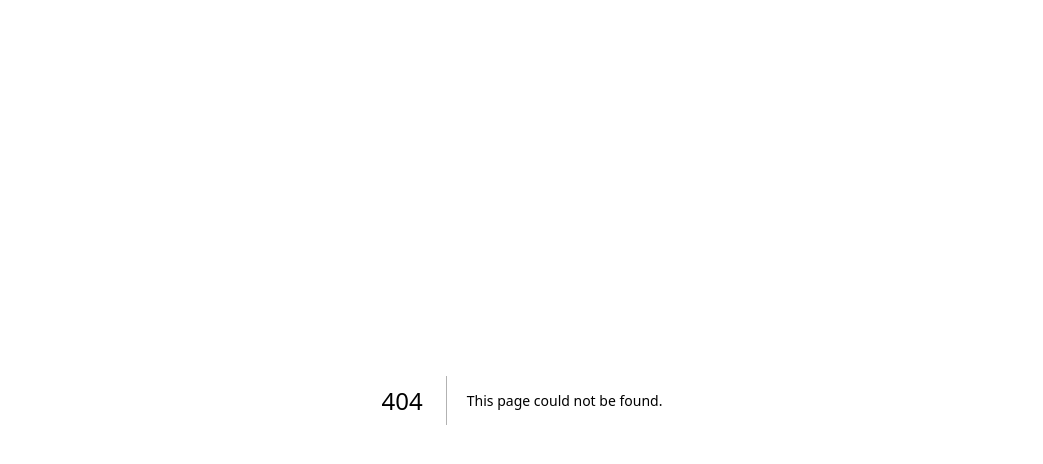
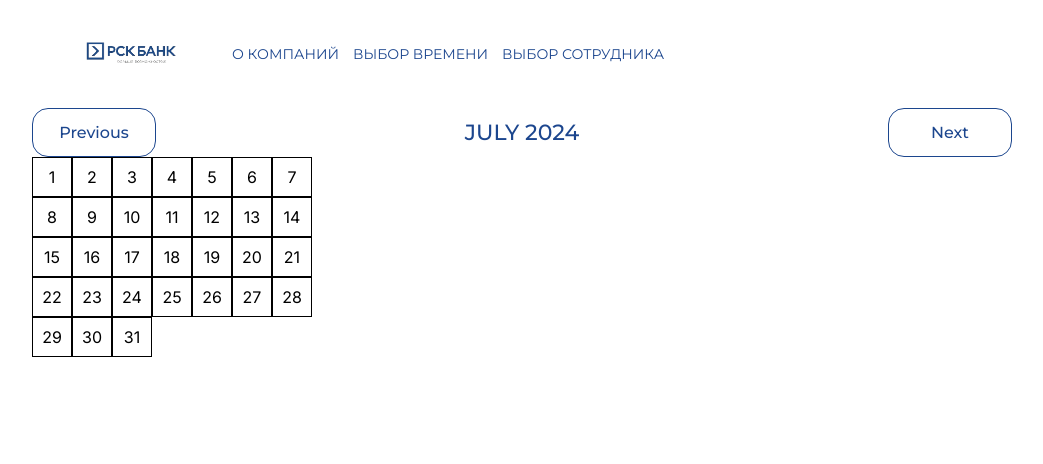
Before and after one commit to lev1tha/banking, a Next.js app: page /date in a window 1280 px wide. Before the commit this address had no page. Shown: the top 464 px of the page, without its empty margins (118-1161 px from the left). Built offline with nearby package versions, Linux system fonts and the light colour scheme.

Commit message:
add multistep form

```diff
--- /dev/null
+++ b/app/(home)/date/page.tsx
@@ -0,0 +1,14 @@
+import React from "react";
+import Header from "@/widgets/header/Header";
+import Date from "@/shared/components/Date"
+
+const Calendar = () => {
+  return (
+    <>
+      <Header />
+      <Date />
+    </>
+  );
+};
+
+export default Calendar;
--- /dev/null
+++ b/shared/components/Date/date.module.css
@@ -0,0 +1,32 @@
+.date_container {
+  /* border: 1px solid black; */
+  display: flex;
+  flex-direction: column;
+  justify-content: center;
+}
+
+.pogination {
+  display: flex;
+  justify-content: space-between;
+  align-items: center;
+}
+
+.pogination button {
+  padding: 14px 12px;
+  border-radius: 16px;
+  border: 0.4px solid rgb(28, 70, 142);
+  background: transparent;
+  width: 124px;
+  font-family: "Montserrat", sans-serif;
+  font-size: 16px;
+  font-weight: 500;
+  color: rgb(28, 70, 142);
+}
+
+.pogination span {
+  font-family: "Montserrat", sans-serif;
+  font-size: 22px;
+  font-weight: 500;
+  text-transform: uppercase;
+  color: rgb(28, 70, 142);
+}
--- /dev/null
+++ b/shared/components/Date/index.tsx
@@ -0,0 +1,81 @@
+"use client";
+import React, { useState } from "react";
+import style from "./date.module.css"
+
+const getDaysInMonth = (month: any, year: any) => {
+  return new Date(year, month + 1, 0).getDate();
+};
+
+const Calendar = () => {
+  const currentYear = new Date().getFullYear();
+  const currentMonth = new Date().getMonth();
+
+  const [year, setYear] = useState(currentYear);
+  const [month, setMonth] = useState(currentMonth);
+
+  const daysInMonth = getDaysInMonth(month, year);
+
+  const months = [
+    "January",
+    "February",
+    "March",
+    "April",
+    "May",
+    "June",
+    "July",
+    "August",
+    "September",
+    "October",
+    "November",
+    "December",
+  ];
+
+  const handlePrevMonth = () => {
+    if (month === 0) {
+      setMonth(11);
+      setYear(year - 1);
+    } else {
+      setMonth(month - 1);
+    }
+  };
+
+  const handleNextMonth = () => {
+    if (month === 11) {
+      setMonth(0);
+      setYear(year + 1);
+    } else {
+      setMonth(month + 1);
+    }
+  };
+
+  return (
+    <div className={style.date_container}>
+      <div className={style.pogination}>
+        <button onClick={handlePrevMonth}>Previous</button>
+        <span>
+          {months[month]} {year}
+        </span>
+        <button onClick={handleNextMonth}>Next</button>
+      </div>
+      <div style={{ display: "flex", flexWrap: "wrap", width: "280px", }}>
+        {Array.from({ length: daysInMonth }, (_, index) => (
+          <div
+            key={index}
+            style={{
+              width: "40px",
+              height: "40px",
+              border: "1px solid black",
+              display: "flex",
+              alignItems: "center",
+              justifyContent: "center",
+            }}
+          >
+            {index + 1}
+          </div>
+        ))}
+      </div>
+    </div>
+  );
+};
+
+export default Calendar;
--- a/shared/lib/api/api.ts
+++ b/shared/lib/api/api.ts
@@ -1,10 +1,7 @@
 import axios from "axios";
 
-const BASE_URL = "https://belek22.pythonanywhere.com/api/";
+const BASE_URL = "https://belek11.pythonanywhere.com/api/";
 
 export const $api = axios.create({
   baseURL: BASE_URL,
-  headers: {
-    Application: "JSON",
-  },
 });
```
Also changed, not shown: procsesses/sign/index.tsx (+44 -14 lines), procsesses/sign/sign.module.css (+9 -4 lines).
